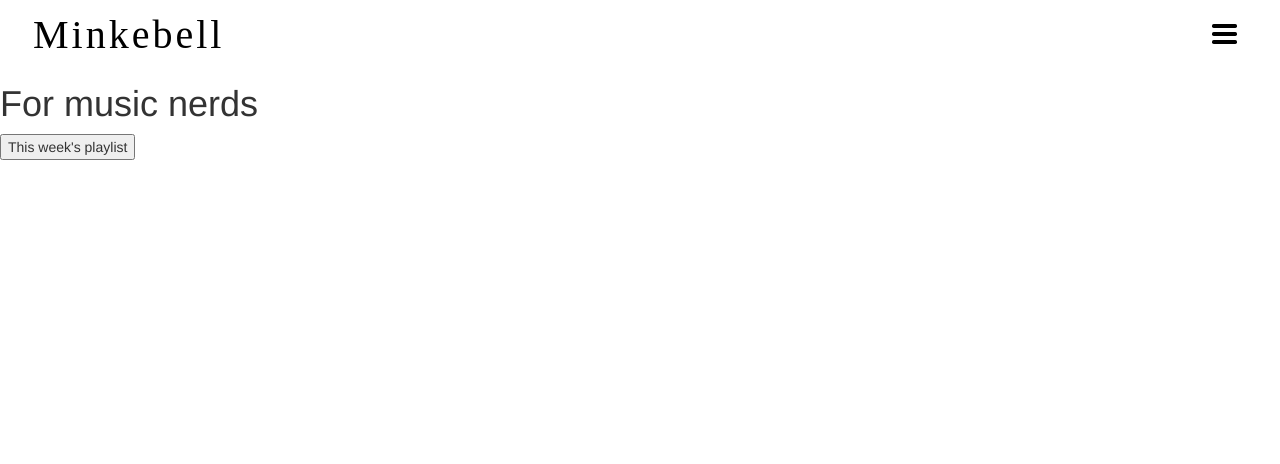
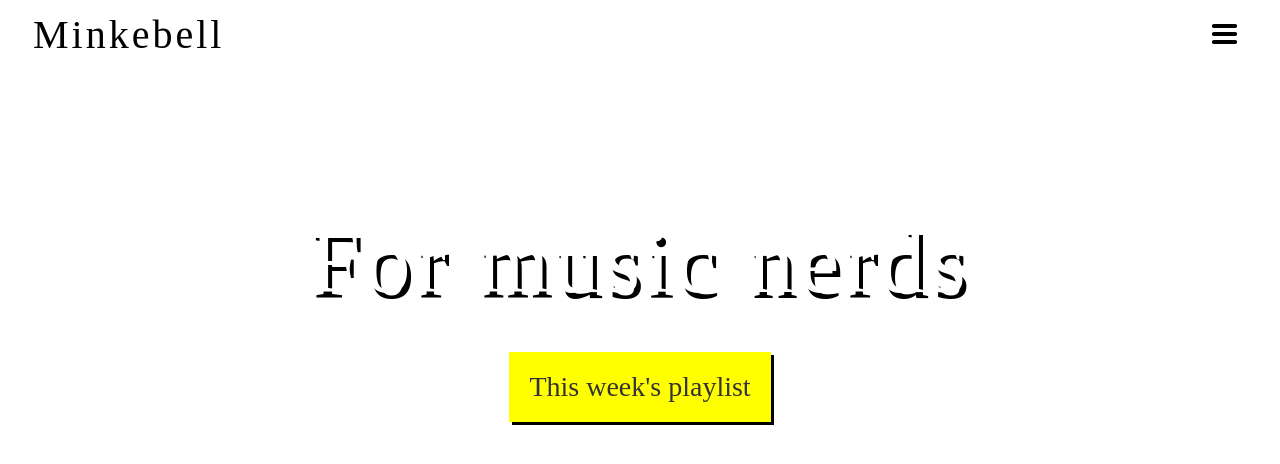
Before and after one commit to irohdesign/minkebell, a plain HTML site: page index.html in a window 1280 px wide. Drawn offline with nearby package versions, Linux system fonts and the light colour scheme; files whose address does not match are found by name.

Commit message:
setup hero section and header formatting

```diff
--- a/assets/css/styles.css
+++ b/assets/css/styles.css
@@ -48,14 +48,20 @@
 	color: black;
 }
 
+header {
+	margin-bottom: -20px;
+}
+
 .site-brand:hover {
 	text-decoration: line-through;
 	color: #51355a;
 }
 
 .navbar {
-	padding: 0px;
-	margin-top: 5px;
+	padding: 5px 0px 2.5px 0px;
+	max-width: 1450px;
+	display: block;
+	margin: inherit auto;
 }
 
 .burger {
@@ -84,10 +90,14 @@ header button {
     z-index: 1;
     top: 0;
     right: 0;
-	background: #2A628F;
+	background: white;
     overflow-x: hidden;
     padding-top: 60px;
     transition: 0.5s;
+}
+
+.closebtn {
+	padding-top: 10px;
 }
 
 .flex-wrapper {
@@ -97,21 +107,21 @@ header button {
     position: absolute;
     height: 80%;
     width: 100%;
-    padding: 10px 20px;
+    padding: 40px 20px 10px;
     text-align: right;
 }
 
 .sidenav a {
     text-decoration: none;
     font-size: 25px;
-    color: #ccc;
+    color: #aaa;
     transition: 0.3s;
     font-family: Hanken;
     font-size: 23px;
 }
 
 .sidenav a:hover {
-    color: #f1f1f1;
+    color: black;
 }
 
 .sidenav .closebtn {
@@ -123,5 +133,40 @@ header button {
 }
 
 /**********************************************************
-	index
+	index-hero
 **********************************************************/
+
+#hero {
+	height: 500px;
+	width: 100%;
+	display: table;
+	text-align: center;
+}
+
+.middle-text {
+	display: table-cell;
+	vertical-align: middle;
+	font-family: Permanent Marker;
+}
+
+#hero .middle-text h1 {
+	color: white;
+	text-shadow: 4px 6px black;
+	font-size: 6.5em;
+	letter-spacing: 5px;
+	margin-bottom: 40px;
+	margin-top: 0px;
+}
+
+#hero .middle-text button {
+	border: none;
+	box-sizing: border-box;
+	box-shadow: 3px 3px 0px black;
+	background: yellow;
+	padding: 15px 20px;
+	font-size: 2.8rem;
+}
+
+/**********************************************************
+	index-staff
+**********************************************************/
```
